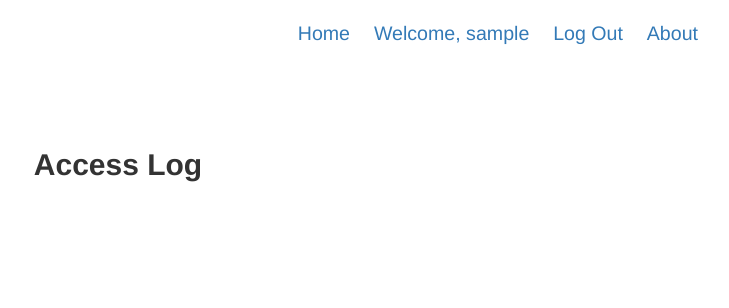
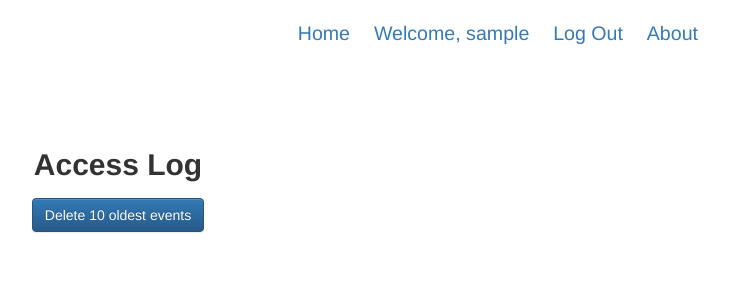
Before and after one commit to Secured-Pi/Secured-Pi, a Django app: page /events/1/ in a window 1280 px wide. Shown: the top 308 px of the page, without its empty margins (522-1251 px from the left). Run offline with Django 3.2, Linux system fonts and the light colour scheme; the visitor is signed in with stand-in values (Sample User, id 1); data that the repository does not hold is empty; parts of the project's set-up code (start-up, migrations or seed data) failed here and were passed over; some libraries are stand-ins or nearby versions.

Commit message:
added <delete 10 oldest events> button for access log page

```diff
--- a/securedpi_events/templates/securedpi_events/events.html
+++ b/securedpi_events/templates/securedpi_events/events.html
@@ -2,6 +2,9 @@
 {% block body %}
 <div class="meta">
   <h2><strong>Access Log</strong></h2>
+  <a href="{% url 'delete_old_events' pk=lock_id %}">
+    <input type="button" value="Delete 10 oldest events" class="btn btn-primary">
+  </a>
       <ul>
         {% for event in events %}
         <div class='lock-panel'>
--- a/securedpi_events/urls.py
+++ b/securedpi_events/urls.py
@@ -8,4 +8,7 @@ urlpatterns = [
     url(r'^(?P<pk>\d+)/$',
         login_required(views.EventView.as_view()),
         name='events'),
+    url(r'^(?P<pk>\d+)/delete-old-events/$',
+        login_required(views.delete_old_events),
+        name='delete_old_events'),
 ]
--- a/securedpi_events/views.py
+++ b/securedpi_events/views.py
@@ -1,6 +1,8 @@
 from django.shortcuts import render
 from django.views.generic.base import TemplateView
 from securedpi_events.models import Event
+from django.http import HttpResponseRedirect
+from django.urls import reverse
 
 
 class EventView(TemplateView):
@@ -11,4 +13,12 @@ class EventView(TemplateView):
         context = super(EventView, self).get_context_data(**kwargs)
         all_events = Event.objects.filter(lock_id=kwargs['pk']).order_by('-date_created')
         context['events'] = all_events
+        context['lock_id'] = kwargs['pk']
         return context
+
+
+def delete_old_events(request, **kwargs):
+    old_events = Event.objects.filter(lock_id=kwargs['pk']).order_by('date_created')[:2]
+    for event in old_events:
+        event.delete()
+    return HttpResponseRedirect(reverse('events', kwargs={'pk': kwargs['pk']}))
--- a/securedpi_locks/templates/securedpi_locks/edit_lock.html
+++ b/securedpi_locks/templates/securedpi_locks/edit_lock.html
@@ -1,7 +1,6 @@
 {% extends "securedpi/base.html" %}
 {% block body %}
 <main class="meta">
-  <section class="row">
 
     {% if form.errors %}
       {{ form.errors }}
@@ -18,7 +17,5 @@
       <a>
     </form>
 
-
-  </section>
 </main>
 {% endblock %}
```
Also changed, not shown: securedpi_locks/templates/securedpi_locks/lock_confirm_delete.html (+8 -4 lines).
